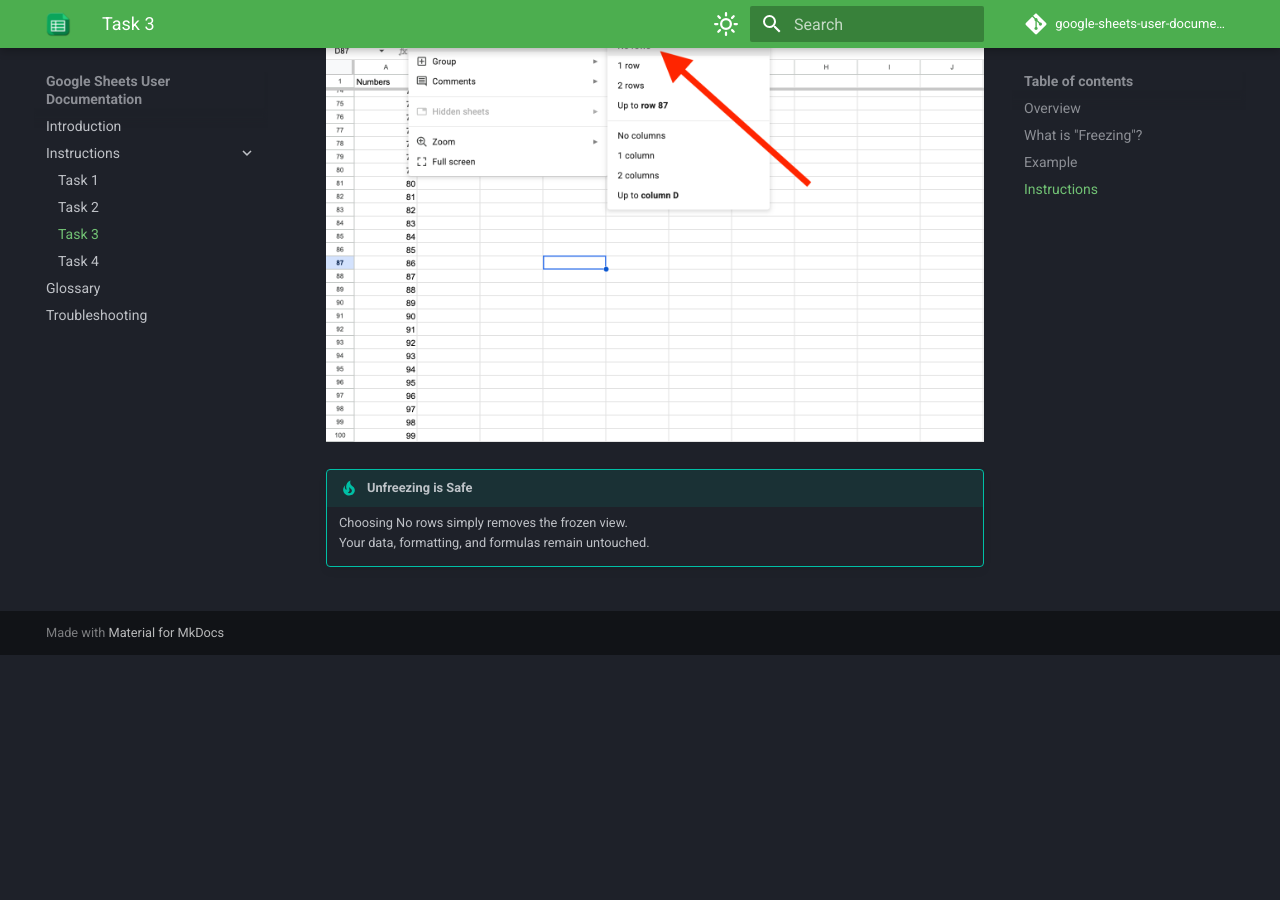
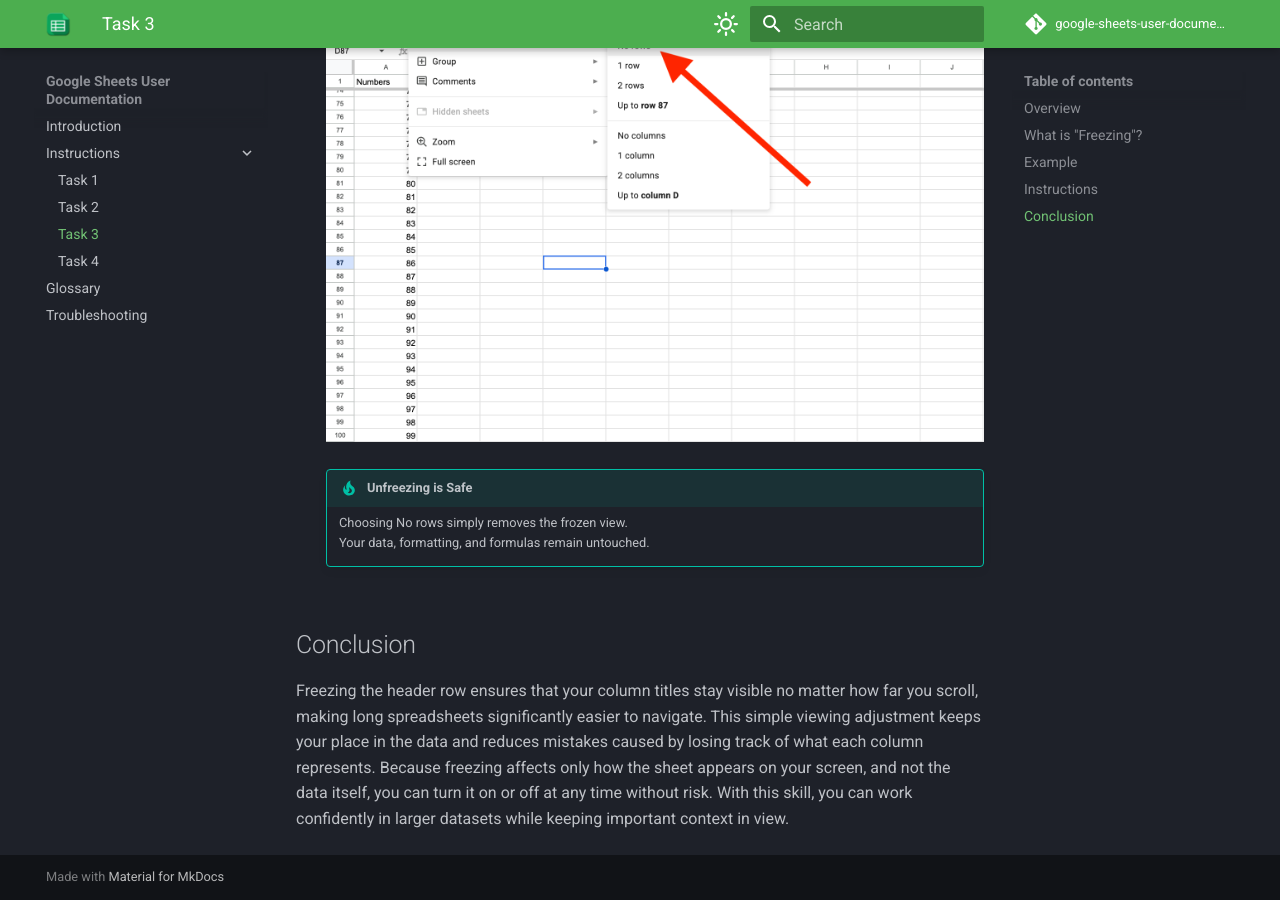
Before and after one commit to SamRosati/google-sheets-user-documentation, an MkDocs documentation site: the page built from docs/Instruction-Pages/task3.md, in a window 1280 px wide and 900 px high, scrolled down 3696 px. Built offline with MkDocs 1.6.1 and Material for MkDocs 9.7.7, drawn with Linux system fonts in a browser that asks for light colours; comment, search, counter and statistics services are not loaded; before the commit the page ends 4351 px from its top, so only the background shows below that.

Commit message:
added conclusions to task 3 and 4

```diff
--- a/docs/Instruction-Pages/task3.md
+++ b/docs/Instruction-Pages/task3.md
@@ -43,3 +43,7 @@
     !!! tip "Unfreezing is Safe"
         Choosing No rows simply removes the frozen view.
         Your data, formatting, and formulas remain untouched.
+
+## Conclusion
+
+Freezing the header row ensures that your column titles stay visible no matter how far you scroll, making long spreadsheets significantly easier to navigate. This simple viewing adjustment keeps your place in the data and reduces mistakes caused by losing track of what each column represents. Because freezing affects only how the sheet appears on your screen, and not the data itself, you can turn it on or off at any time without risk. With this skill, you can work confidently in larger datasets while keeping important context in view.
```
Also changed, not shown: docs/Instruction-Pages/task4.md (+4 -0 lines).
